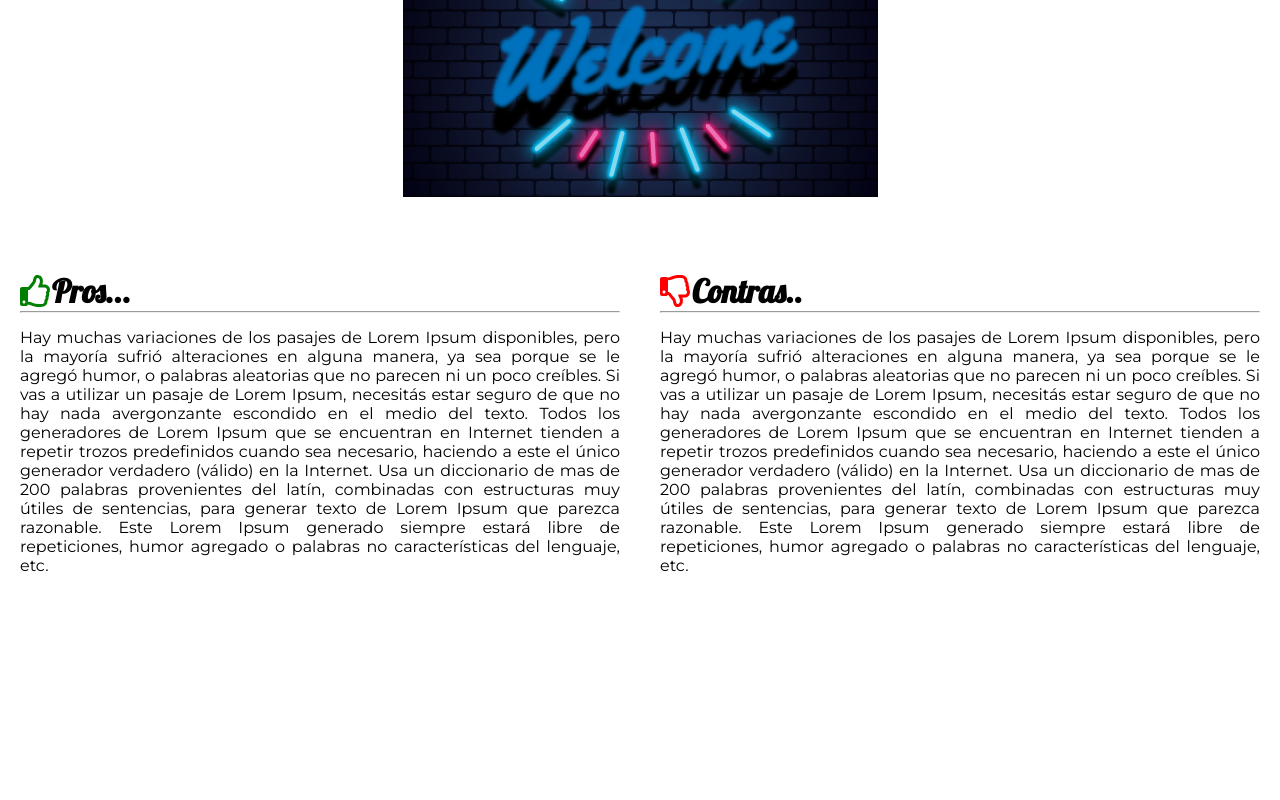
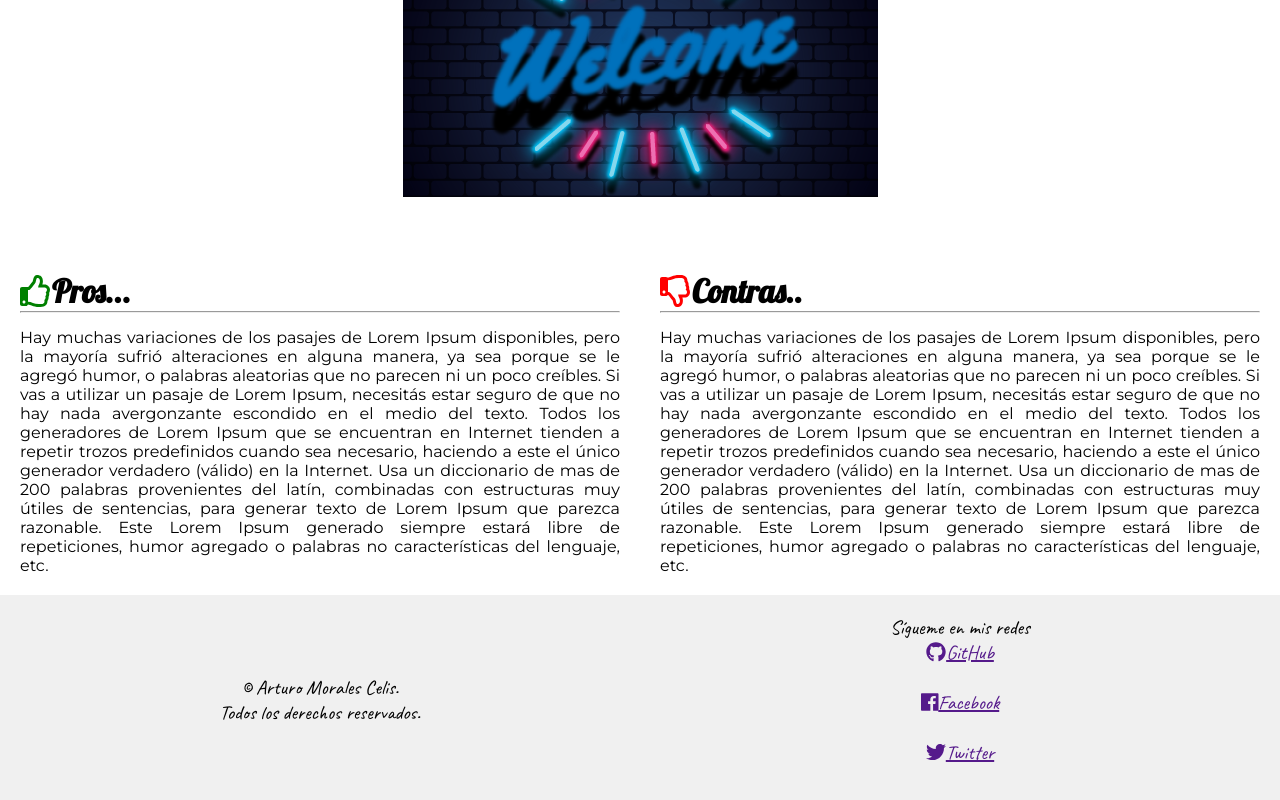
Before and after one commit to artmcel/prueba-1, an Angular app: page /home in a window 1280 px wide. Shown: the part 240-1040 px from the top of the page. Before the commit the page ends 835 px from the top, so only its background shows below. Built offline with nearby package versions, Linux system fonts and the light colour scheme.

Commit message:
creacion de footer

```diff
--- a/src/app/app.component.html
+++ b/src/app/app.component.html
@@ -1 +1,2 @@
 <app-navbar></app-navbar>
+<app-footer></app-footer>
--- a/src/app/app.module.ts
+++ b/src/app/app.module.ts
@@ -7,6 +7,7 @@ import { HomeComponent } from './pages/home/home.component';
 import { QuienesComponent } from './pages/quienes/quienes.component';
 import { BlogComponent } from './pages/blog/blog.component';
 import { NavbarComponent } from './pages/navbar/navbar.component';
+import { FooterComponent } from './pages/footer/footer.component';
 
 @NgModule({
   declarations: [
@@ -14,7 +15,8 @@ import { NavbarComponent } from './pages/navbar/navbar.component';
     HomeComponent,
     QuienesComponent,
     BlogComponent,
-    NavbarComponent
+    NavbarComponent,
+    FooterComponent
   ],
   imports: [
     BrowserModule,
--- /dev/null
+++ b/src/app/pages/footer/footer.component.css
@@ -0,0 +1,41 @@
+footer {
+    font-family: 'Caveat', cursive;
+    font-size: 20px;
+    background: #8080801f;
+    bottom: 0;
+    width: 100%;
+    text-align: center !important;
+}
+
+@media only screen and (min-width: 600px) {
+    footer {
+      max-width: 100%;
+      height: auto;
+    }
+  }
+
+  @media only screen and (min-width: 768px) {
+    footer {
+      max-width: 100%;
+      height: auto;
+    }
+  }
+
+  @media only screen and (min-width: 992px) {
+    footer {
+      max-width: 100%;
+      height: auto;
+      display: block;
+      margin: auto;
+    }
+  }
+
+  @media only screen and (min-width: 1200px) {
+    footer {
+      max-width: 100%;
+      height: auto;
+      display: block;
+      margin: auto;
+      float: center;
+    }
+  }
--- /dev/null
+++ b/src/app/pages/footer/footer.component.html
@@ -0,0 +1,39 @@
+<footer>
+  <div class="row">
+    <div class="col-6" style="padding: 80px;">&copy; Arturo Morales Celis. <br>Todos los derechos reservados.</div>
+    <div class="col-6">
+      <span>Sígueme en mis redes</span>
+      <br>
+
+      <div>
+        <a href="">
+          <span class="icon is-large">
+            <i class="fab fa-github"></i>
+          </span>
+          <span>GitHub</span>
+        </a>
+      </div>
+      <br>
+
+      <div>
+        <a href="">
+          <span class="icon is-large">
+            <i class="fab fa-facebook"></i>
+          </span>
+          <span>Facebook</span>
+        </a>
+      </div>
+      <br>
+
+      <div>
+        <a href="">
+          <span class="icon is-large">
+            <i class="fab fa-twitter"></i>
+          </span>
+          <span>Twitter</span>
+        </a>
+      </div>
+
+    </div>
+  </div>
+</footer>
--- /dev/null
+++ b/src/app/pages/footer/footer.component.ts
@@ -0,0 +1,15 @@
+import { Component, OnInit } from '@angular/core';
+
+@Component({
+  selector: 'app-footer',
+  templateUrl: './footer.component.html',
+  styleUrls: ['./footer.component.css']
+})
+export class FooterComponent implements OnInit {
+
+  constructor() { }
+
+  ngOnInit() {
+  }
+
+}
--- a/src/index.html
+++ b/src/index.html
@@ -7,7 +7,7 @@
 
   <meta name="viewport" content="width=device-width, initial-scale=1">
   <link rel="icon" type="image/x-icon" href="./assets/img/2517507.png">
-  <link href="https://fonts.googleapis.com/css?family=Manjari|Lobster|Montserrat&display=swap" rel="stylesheet">
+  <link href="https://fonts.googleapis.com/css?family=Caveat|Manjari|Lobster|Montserrat&display=swap" rel="stylesheet">
   <script defer src="https://use.fontawesome.com/releases/v5.3.1/js/all.js"></script>
 </head>
 <body>
```
